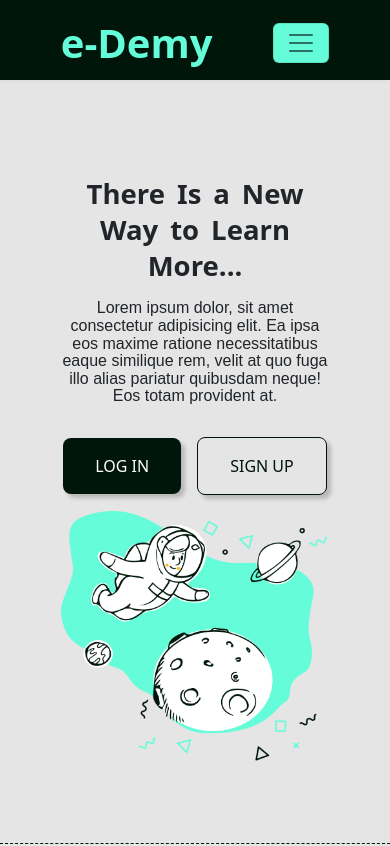
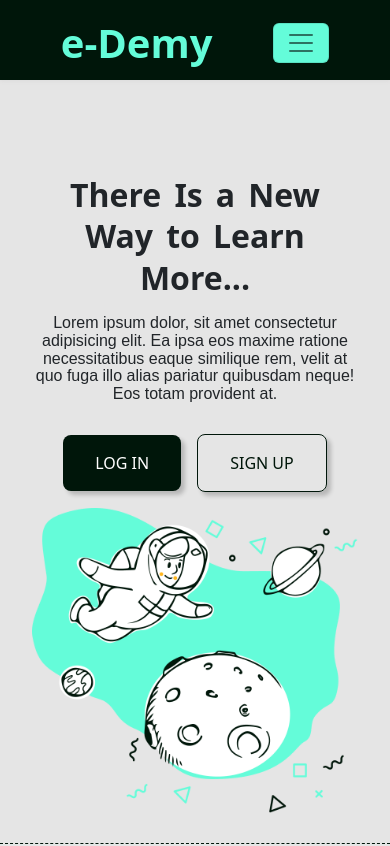
Before and after one commit to Dapo-Obembe/edemy, a React (Create React App) app: page / in a window 390 px wide. Shown: the top 846 px of the page. Built offline with nearby package versions, Linux system fonts and the light colour scheme.

Commit message:
Add more responsiveness to hero section

```diff
--- a/src/Css/home.css
+++ b/src/Css/home.css
@@ -28,7 +28,7 @@
 }
 
 .hero-texts p {
-  font-size: 1.5rem;
+  font-size: clamp(1.3rem, 0.5rem + 3vw, 1.7rem);
   font-weight: 400;
   line-height: 1.1;
   width: 80%;
@@ -89,12 +89,13 @@
 @media screen and (max-width: 991px) {
   .hero-contents {
     padding-top: 3rem;
+    width: 90%;
   }
   .hero-first-col {
     margin-bottom: 1rem;
   }
   .hero-texts h1 {
-    font-size: clamp(1.5rem, 0.5rem + 5vw, 2.5rem);
+    font-size: clamp(2rem, 0.5rem + 5vw, 2.5rem);
     font-weight: 800;
     line-height: 1.3;
     width: 100%;
@@ -102,7 +103,7 @@
   }
   .hero-texts p {
     font-size: clamp(1rem, 0.2rem + 3vw, 1.5rem);
-    font-weight: 400;
+    font-weight: 500;
     line-height: 1.1;
     width: 100%;
     font-family: sans-serif;
@@ -115,6 +116,10 @@
     align-items: center;
     gap: 1rem;
     margin-top: 2rem;
+  }
+
+  .hero-btns button {
+    padding: 0.5rem 1.5rem;
   }
 }
 
--- a/src/Header.js
+++ b/src/Header.js
@@ -13,8 +13,6 @@ function Header() {
   const navBarCollapse = {
     color: "#fff",
     backgroundColor: "var(--Primary-clr)",
-    width: "100%",
-    textAlign: "center",
     padding: "1rem 0",
   };
   return (
--- a/src/Pages/Home.js
+++ b/src/Pages/Home.js
@@ -21,8 +21,12 @@ function Home() {
                 </p>
               </div>
               <div className="hero-btns">
-                <button type="button">Log In</button>
-                <button type="button">Sign Up</button>
+                <button type="button" className="btn">
+                  Log In
+                </button>
+                <button type="button" className="btn">
+                  Sign Up
+                </button>
               </div>
             </Col>
             <Col lg={6} md={12}>
```
